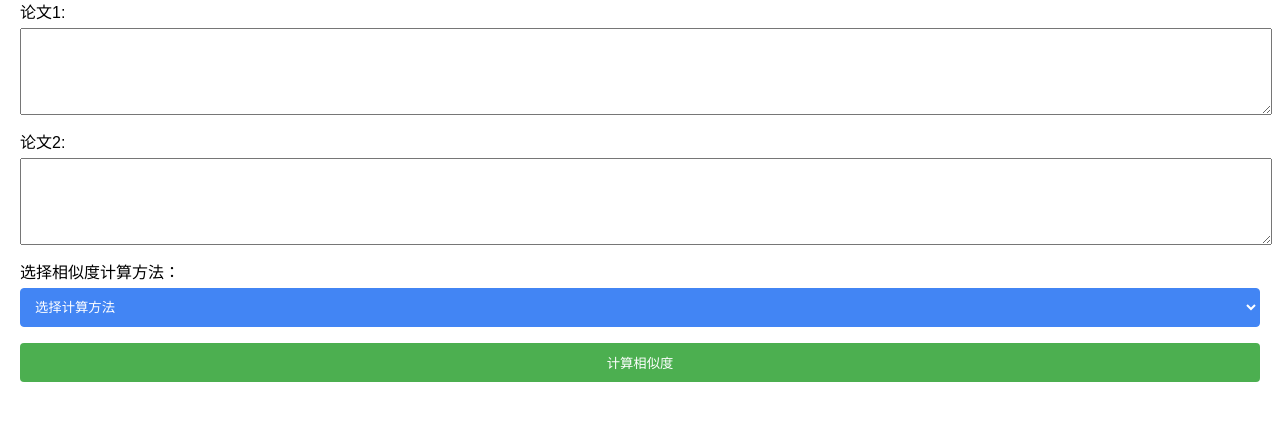
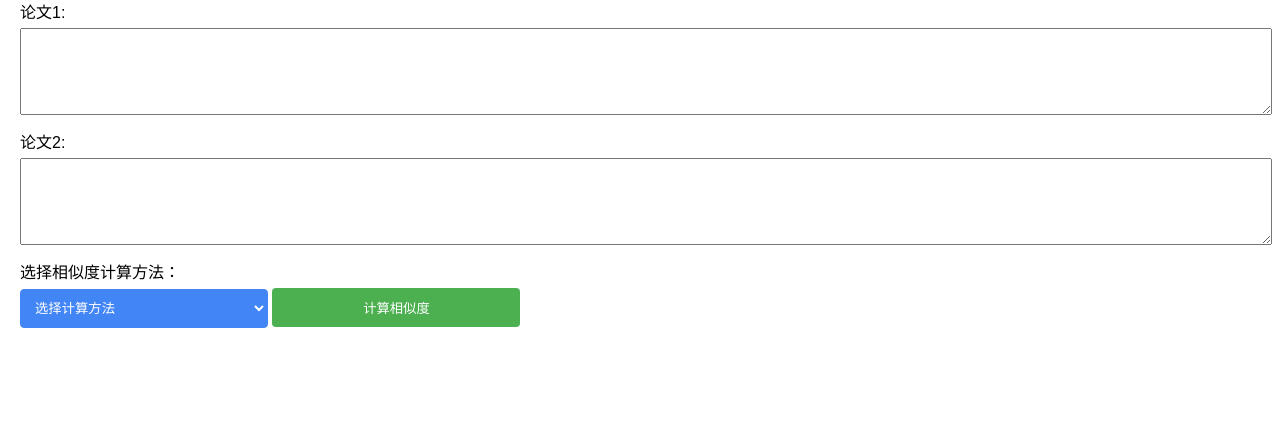
Before and after one commit to RuifMaxx/text-similarity, a Flask app: page / in a window 1280 px wide. Shown: the part 90-511 px from the top of the page. Run offline with Flask 3, Linux system fonts and the light colour scheme.

Commit message:
Update style.css

```diff
--- a/static/style.css
+++ b/static/style.css
@@ -23,7 +23,7 @@ textarea {
 }
 
 select, button {
-    width: 100%;
+    width: 20%;
     padding: 10px;
     margin-bottom: 16px;
     border: 1px solid #4285f4;
```
